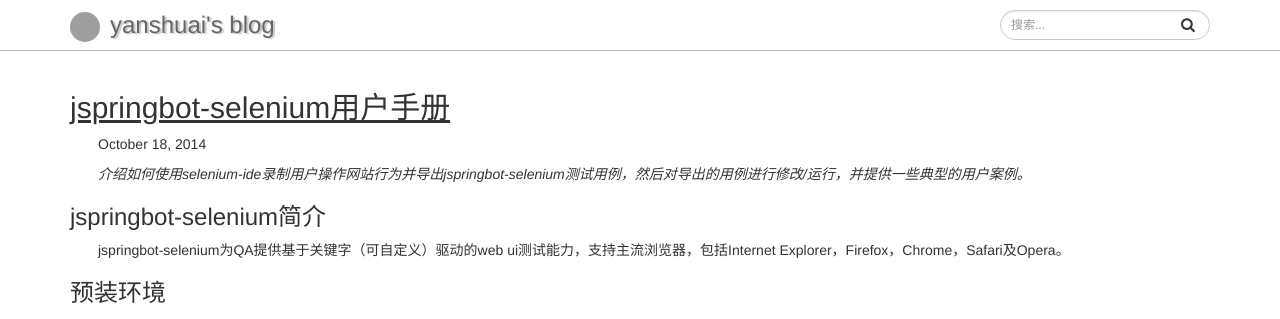
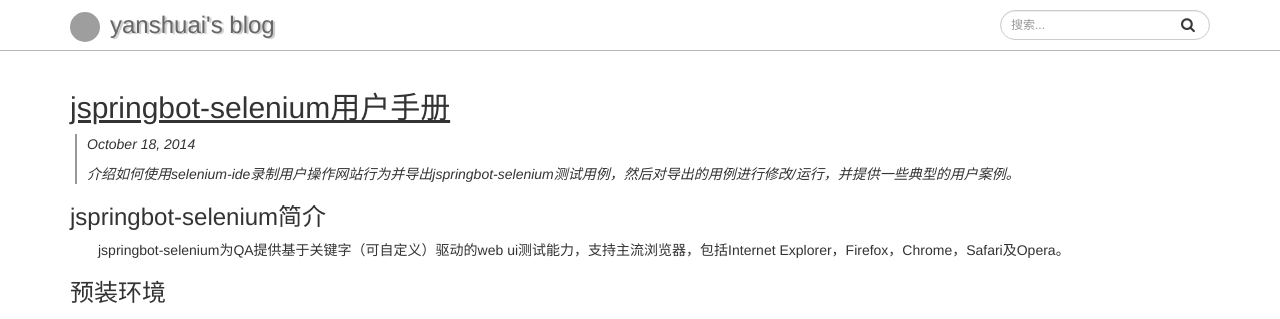
Before and after one commit to yanshuai/blog, a Jekyll site: the page built from _posts/2014-10-18-jspringbot-selenium用户手册.md, in a window 1280 px wide. Shown: the top 319 px of the page. Built offline with Jekyll 4.4.1, drawn with Linux system fonts in a browser that asks for light colours; nearby versions of some CDN libraries; Markdown is read by kramdown in place of the engine named in the settings; some of the changed text lies outside the part shown; grey boxes are pictures that could not be loaded.

Commit message:
更新页面ui

```diff
--- a/_layouts/post.html
+++ b/_layouts/post.html
@@ -2,6 +2,8 @@
 layout: base
 ---
 <h2>{{ page.title }}</h2>
-<p class='date'>{{ page.date | date: "%B %e, %Y" }}</p>
-<p><i>{{ page.perex }}</i></p>
+<blockquote>
+  <p>{{ page.date | date: "%B %e, %Y" }}</p>
+  <p>{{ page.perex }}</p>
+</blockquote>
 {{ content }}
--- a/_posts/2014-10-18-jspringbot-selenium用户手册.md
+++ b/_posts/2014-10-18-jspringbot-selenium用户手册.md
@@ -130,7 +130,7 @@
 
 * [xpath语法](http://www.w3schools.com/xpath/xpath_syntax.asp)
 
-* [CSS Selector](http://www.w3schools.com/cssref/css_selectors.asp)
+* [css selector](http://www.w3schools.com/cssref/css_selectors.asp)
 
 ### 测试项目
 
--- a/css/blog.css
+++ b/css/blog.css
@@ -77,17 +77,21 @@
   font-size: 18px;
 }
 
-#blogs .panel-body {
+#blogs div.panel-body {
   padding: 5px 0 5px 0;
 }
 
-.panel-heading {
+#blogs div.panel-heading {
   padding-left: 5px;
 }
 
-.panel-footer {
+#blogs div.panel-footer {
   background-color: #fff;
-  padding: 5px 5px 0px 0px;
+  padding: 5px 5px 0px 5px;
+}
+
+#blogs div.panel-footer p {
+  text-indent: 0em;
 }
 
 .avatar {
@@ -141,6 +145,7 @@
 blockquote p {
   margin-left: 10px;
   text-indent: 0em;
+  font-style: italic;
 }
 
 li p {
--- a/index.html
+++ b/index.html
@@ -16,7 +16,7 @@
             </blockquote>
           </div>
           <div class="panel-footer">
-            <p class="date">{{ post.date | date: "%B %e, %Y" }}</p>
+            <p class="date">{{ post.date | date: "%b %e, %Y" }}</p>
           </div>
         </section>
         {% endfor %}
```
